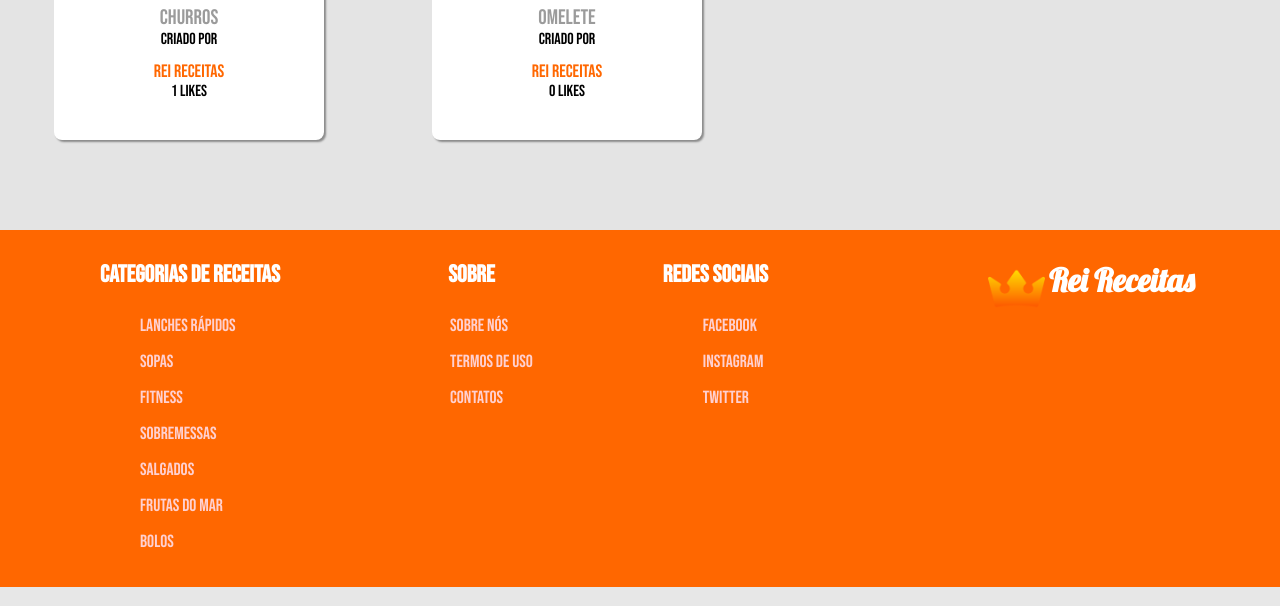
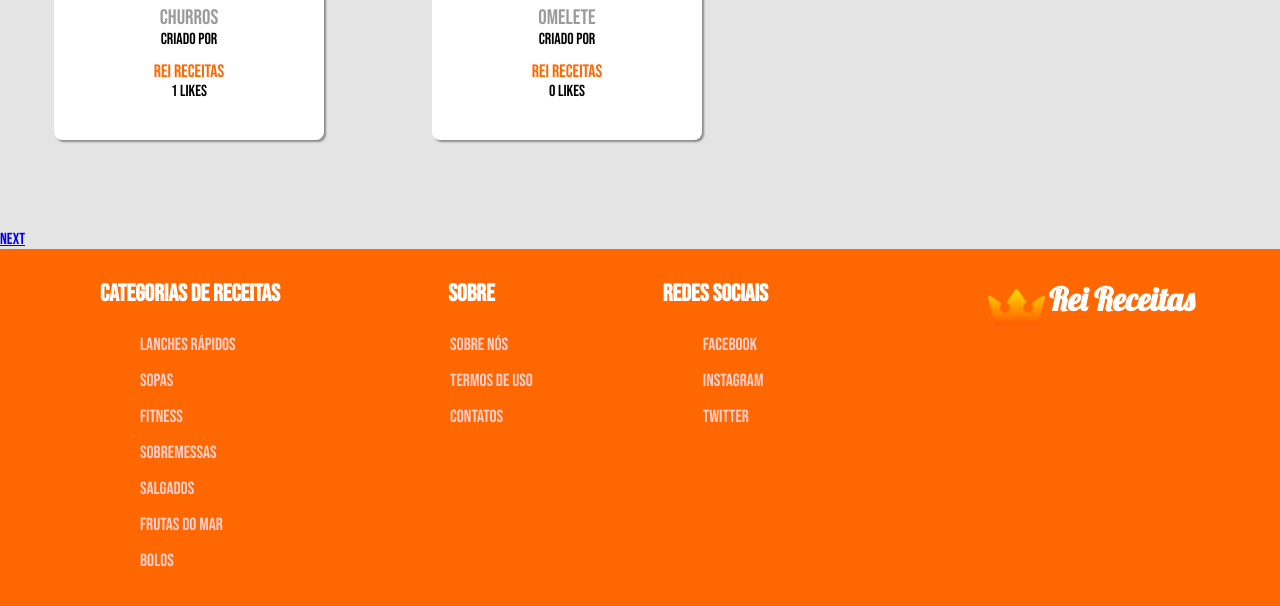
Before and after one commit to Jackson-R2D2/rei-receitas, a Django app: page /user/1 in a window 1280 px wide. Shown: the part 1638-2244 px from the top of the page. Run offline with Django 4.2, Linux system fonts and the light colour scheme; data comes from the database, SQL or seed files in the repository; both versions use the stored data as it was after the commit.

Commit message:
Acrescentando page_obj no user.html

```diff
--- a/base/templates/base/user.html
+++ b/base/templates/base/user.html
@@ -23,15 +23,15 @@
         {% endfor %}
     </div>
 
-    {% if recipes.has_previous %}
+    {% if page_obj.has_previous %}
 
-    <a href="?page={{ recipes.previous_page_number }}">Previous</a>
+    <a href="?page={{ page_obj.previous_page_number }}">Previous</a>
 
     {% endif %}
 
-    {% if recipes.has_next %}
+    {% if page_obj.has_next %}
 
-    <a href="?page={{ recipes.next_page_number }}">Next</a>
+    <a href="?page={{ page_obj.next_page_number }}">Next</a>
 
     {% endif %}
 </div>
```
Also changed, not shown: db.sqlite3, 1 other file.
